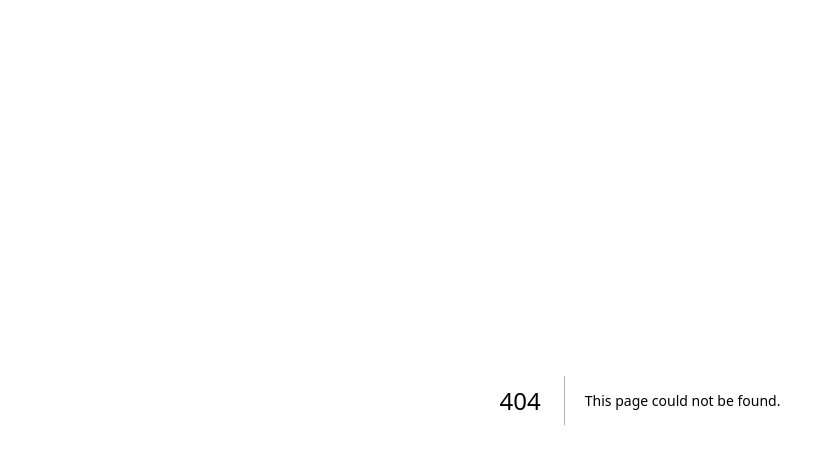
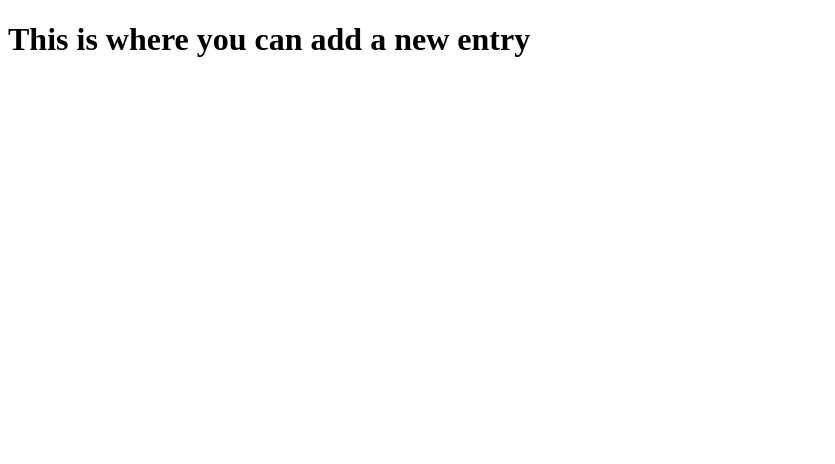
Before and after one commit to RadekKosiada/journal-app, a Next.js app: page /new-entry in a window 1280 px wide. Before the commit this address had no page. Shown: the top 464 px of the page, without its empty margins (0-835 px from the left). Built offline with nearby package versions, Linux system fonts and the light colour scheme.

Commit message:
add new entry page

```diff
--- /dev/null
+++ b/src/app/new-entry/page.tsx
@@ -0,0 +1,3 @@
+export default function NewEntry() {
+    return <h1>This is where you can add a new entry</h1>
+}
```
Also changed, not shown: src/app/page.tsx (+7 -1 lines).
